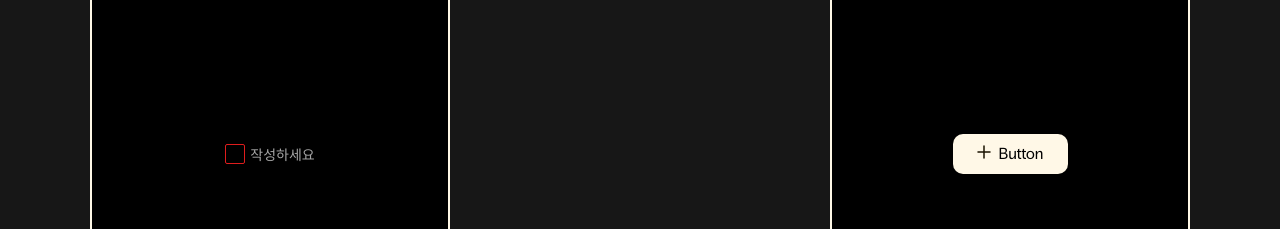
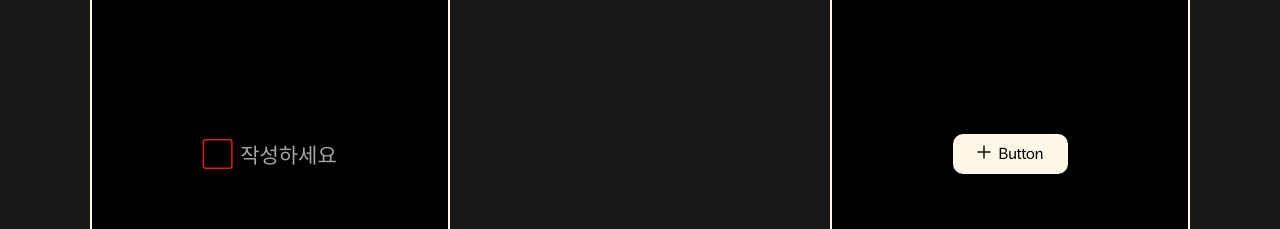
Before and after one commit to sienna0715/foorloop, a React (Vite) app: page / in a window 1280 px wide. Shown: the part 5340-5569 px from the top of the page. Built offline with nearby package versions, Linux system fonts and the light colour scheme.

Commit message:
🐛fix/props 전달 에러 해결

```diff
--- a/src/components/main/MainComponentItems.tsx
+++ b/src/components/main/MainComponentItems.tsx
@@ -18,9 +18,9 @@ const Container = styled.div`
 
 function MainComponentItems() {
   const datas = [
-    { title: 'checkbox', component: <CheckboxRedLabel /> },
+    { title: 'checkbox', component: <CheckboxRedLabel scale={1.5} /> },
     { title: 'button', component: <PlusButton /> },
-    { title: 'input', component: <InputDefault width={200} color="white" /> },
+    { title: 'input', component: <InputDefault width={200} /> },
     {
       title: 'dropdown',
       component: (
```
